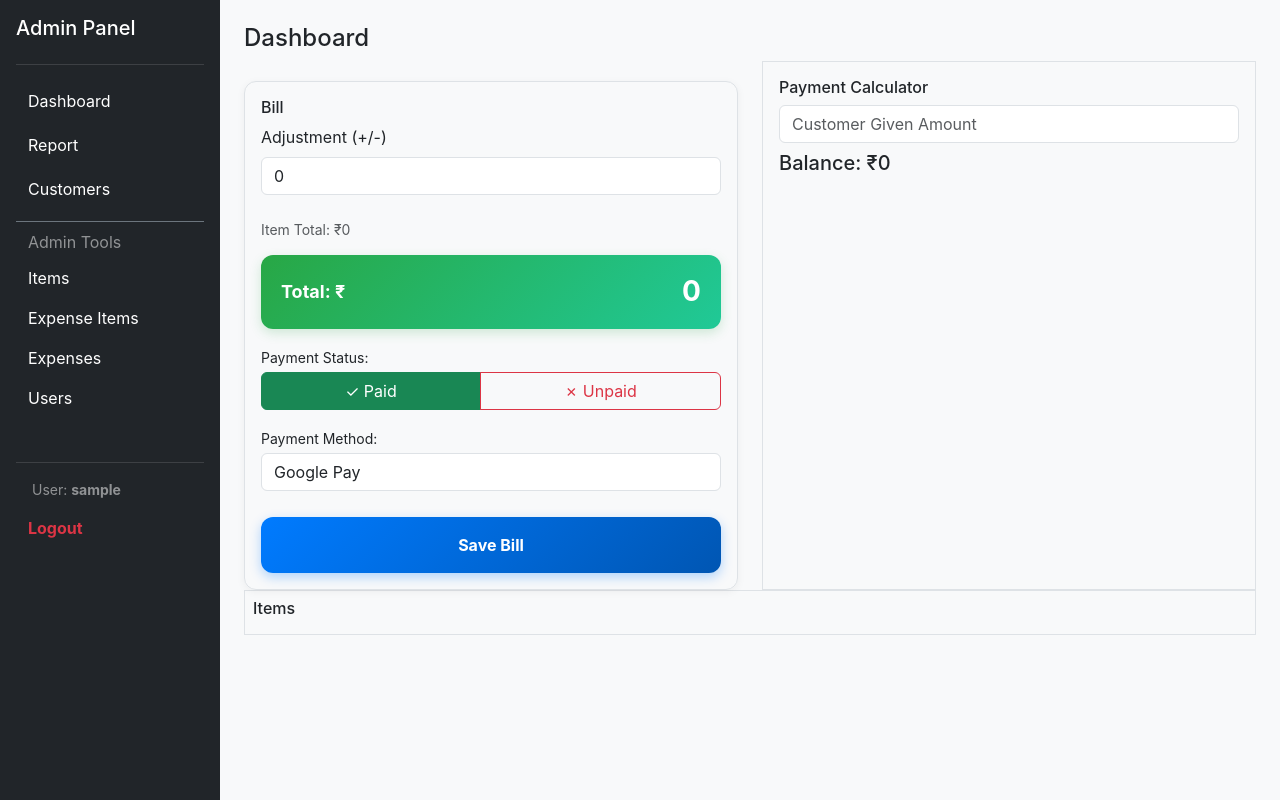
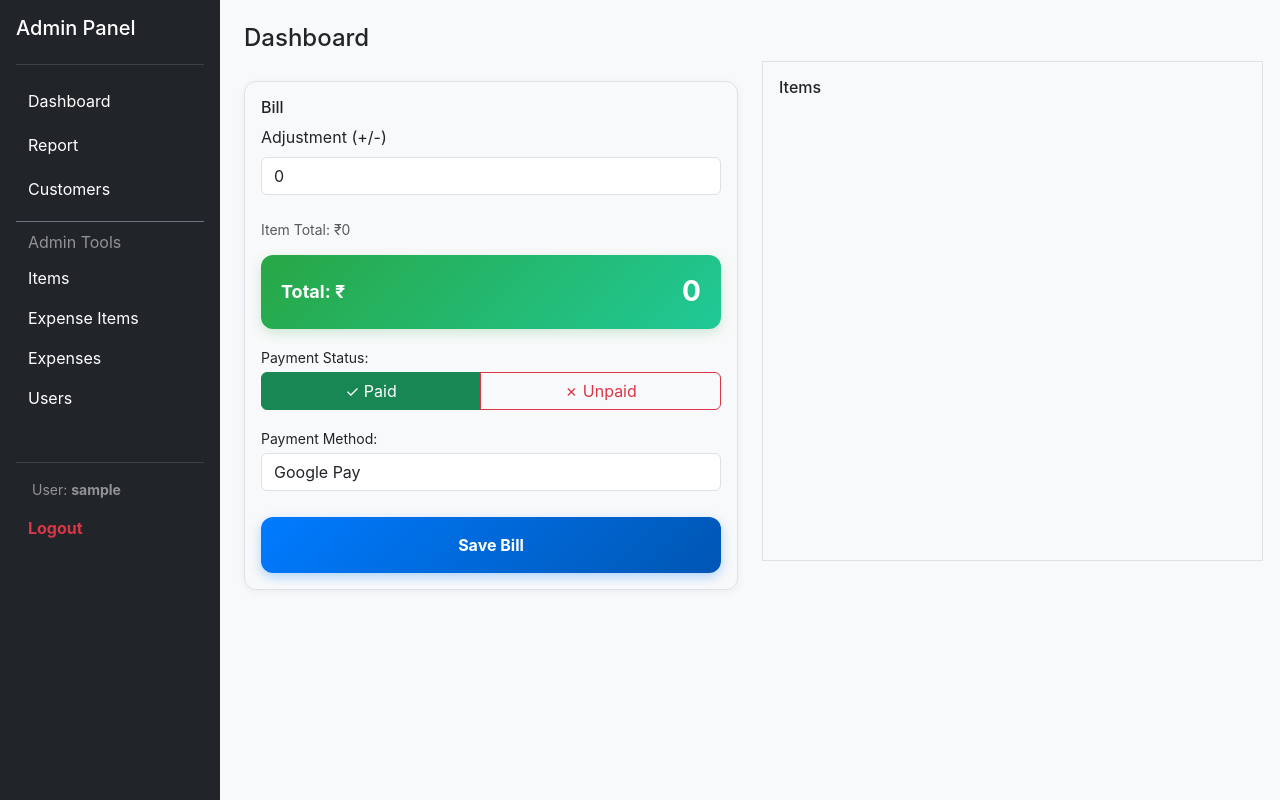
Before and after one commit to mcadithya/Adukkala, a Django app: page / in a window 1280 px wide. Run offline with Django 5.2, Linux system fonts and the light colour scheme; the visitor is signed in with stand-in values (Sample User, id 1); data that the repository does not hold is empty.

Commit message:
calculator removed

```diff
--- a/Adukkala/static/css/style.css
+++ b/Adukkala/static/css/style.css
@@ -609,11 +609,6 @@ body {
         white-space: nowrap;
     }
 
-    /* Hide less important columns */
-    .table th:nth-child(1),
-    .table td:nth-child(1) {
-        display: none;
-    }
 
     .table th:nth-child(4),
     .table td:nth-child(4) {
--- a/Adukkala/templates/billing/customers_list.html
+++ b/Adukkala/templates/billing/customers_list.html
@@ -23,8 +23,7 @@
                 <tr>
                     <td class="px-4">
                         <div class="fw-bold text-dark">{{ data.customer.name }}</div>
-                        <div class="text-muted extra-small" style="font-size: 11px;">#{{ data.customer.id }} | {{
-                            data.customer.address|default:"No address" }}</div>
+                        <div class="text-muted extra-small" style="font-size: 11px;">{{ data.customer.address|default:"No address" }}</div>
                     </td>
                     <td class="text-secondary small">{{ data.customer.phone|default:"N/A" }}</td>
                     <td class="fw-semibold">₹{{ data.debit }}</td>
--- a/Adukkala/templates/billing/dashboard.html
+++ b/Adukkala/templates/billing/dashboard.html
@@ -10,7 +10,7 @@
 
 
 
-<!-- ================= TOP : BILL + CALCULATOR ================= -->
+<!-- ================= BILL + ITEMS (TWO COLUMNS) ================= -->
 <div class="row">
 
   <!-- BILL SECTION -->
@@ -84,24 +84,12 @@
     </div>
   </div>
 
-  <!-- CALCULATOR SECTION -->
-  <div class="col-md-6 calculator-section">
+  <!-- ITEMS SECTION -->
+  <div class="col-md-6 items-section">
     <div class="border p-3 h-100">
-      <h6>Payment Calculator</h6>
-
-      <input type="number" id="given" class="form-control mb-2" placeholder="Customer Given Amount"
-        oninput="calcBalance()">
-
-      <h5>Balance: ₹<span id="balance">0</span></h5>
-    </div>
-  </div>
-
-</div>
-<!-- ================= BOTTOM : ITEMS ================= -->
-<div class="border p-2 mb-3 items-section">
       <h6>Items</h6>
 
-  <div class="dashboard-item-grid">
+      <div class="dashboard-item-grid" style="max-height: 600px; overflow-y: auto;">
 
         {% for item in items %}
         <div class="card p-0 !important text-center h-100 item-card-compact" style="overflow: hidden; cursor: pointer; position: relative;" onclick="addToCart({{ item.id }}, {{ item.price }}, '{{ item.name|escapejs }}')">
@@ -119,6 +107,9 @@
         {% endfor %}
 
       </div>
+    </div>
+  </div>
+
 </div>
 
 <!-- Customer Creation Modal -->
--- a/Adukkala/templates/billing/expense_items_list.html
+++ b/Adukkala/templates/billing/expense_items_list.html
@@ -13,9 +13,9 @@
   <div class="col-md-3">
     <div class="item-grid-card text-center">
 
-      <div class="item-img placeholder mb-2">
+      {% comment %} <div class="item-img placeholder mb-2">
         <div style="color: #999; font-size: 14px; padding: 40px;">No Image</div>
-      </div>
+      </div> {% endcomment %}
 
       <div class="item-grid-name mt-2">
         <strong>{{ expense_item.name }}</strong>
```
Lines whose indentation alone changed are shown as unchanged.
